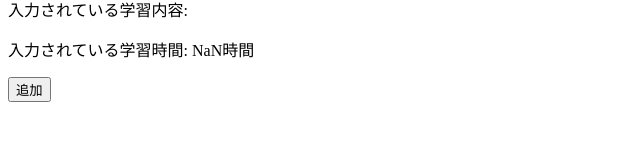
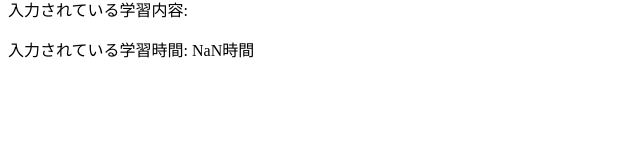
Before and after one commit to Takumi-Tajima/sample-vite, a React (Vite) app: page / in a window 1280 px wide. Shown: the part 158-300 px from the top of the page, without its empty margins (0-640 px from the left). Built offline with nearby package versions, Linux system fonts and the light colour scheme.

Commit message:
ファイル名を統一

```diff
--- a/src/StudyLog.jsx
+++ b/src/StudyRecords.jsx
@@ -1,6 +1,6 @@
 import { useState } from "react";
 
-export const StudyLogs = () => {
+export const StudyRecords = () => {
   const [records, setRecords] = useState([]);
   const [studyContent, setStudyContent] = useState("");
   const [studyTime, setStudyTime] = useState("");
@@ -31,7 +31,7 @@ export const StudyLogs = () => {
           <li key={index}>{record.title} {record.time}時間</li>
         ))}
       </ul>
-      <button onClick={onClickAddNewRecords}>追加</button>
+      {/* <button onClick={onClickAddNewRecords}>追加</button> */}
     </>
   )
 }
--- a/src/main.jsx
+++ b/src/main.jsx
@@ -1,10 +1,10 @@
 import { StrictMode } from 'react'
 import { createRoot } from 'react-dom/client'
-import { StudyLogs } from './StudyLog.jsx'
+import { StudyRecords } from './StudyRecords.jsx'
 
 
 createRoot(document.getElementById('root')).render(
   <StrictMode>
-    <StudyLogs />
+    <StudyRecords />
   </StrictMode>,
 )
```
